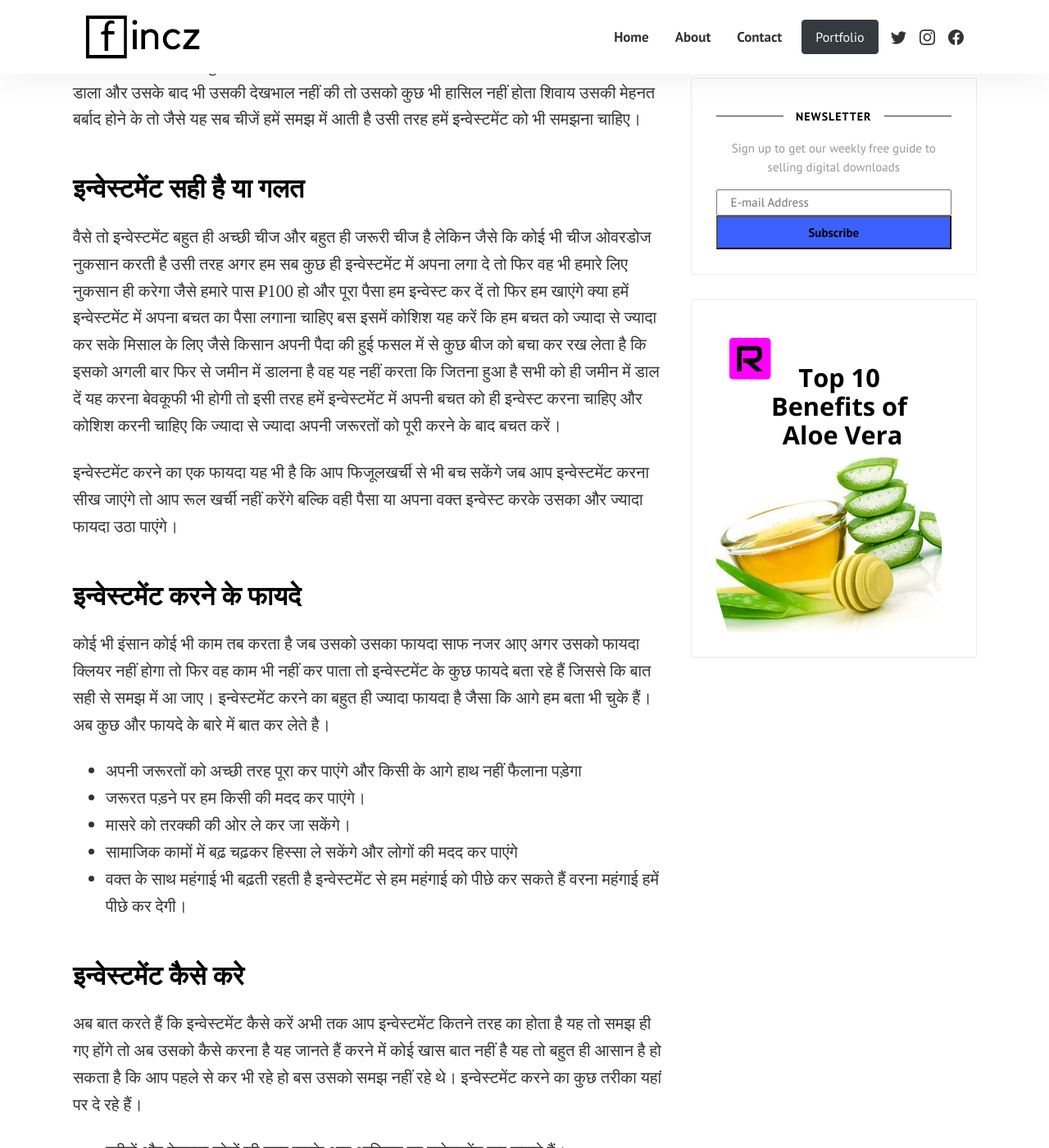
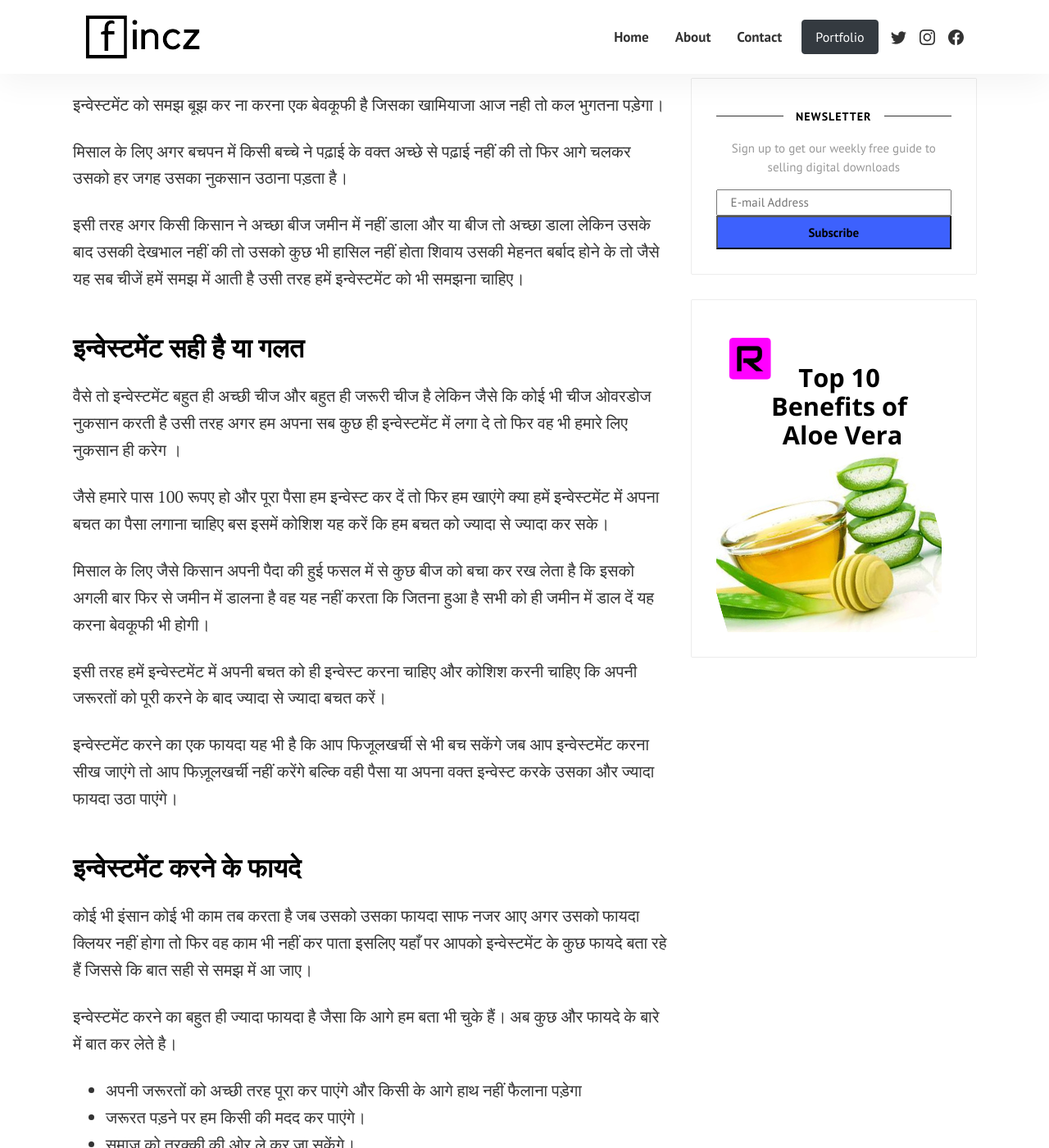
Before and after one commit to itechf-s/fincz, a Jekyll site: the page built from _posts/2021-07-21-investment-kya-hai.md, in a window 1280 px wide and 1400 px high, scrolled down 4208 px. Shown: the whole window at 82% size. Built offline with Jekyll 4.4.1, drawn with Linux system fonts in a browser that asks for light colours; comment, search, counter and statistics services are not loaded; some of the changed text lies outside the part shown.

Commit message:
Update and rename 2021-07-21-share-market-kya-hai.md to 2021-07-21-investment-kya-hai.md
आर्टिकल में गलती ठीक की

```diff
--- a/_posts/2021-07-21-share-market-kya-hai.md
+++ b/_posts/2021-07-21-investment-kya-hai.md
@@ -20,19 +20,26 @@
 
 यह सवाब की उम्मीद करना 1 तरीके से इन्वेस्टमेंट ही है अगर हमें सवाब की उम्मीद ना हो तो कोई भी अपना पैसा या और किसी भी चीज से किसी की मदद नहीं करेगा हम जब सवाब की नियत से मदद करते हैं तो यह एक इन्वेस्टमेंट है।
 
-अखिरत में जब कोई भी सिक्का नहीं चलेगा तब नेकियों का सिक्का चलेगा उस वक्त हमे अपने किये हुए सभी इन्वेस्टमेंट में ये बात याद आएगी की काश हमें दुनिया में और कोई इन्वेस्टमेंट ना किया होता सिवाए अखिरत के जब उस वक्त कुछ भी काम न आएगा। इस लिए हम सभी को चाहिए कि अपने लिए कुछ न कुछ जरूर ऐसा काम कर ले जो मरने के बाद काम आए।
+अखिरत में जब कोई भी सिक्का नहीं चलेगा तब नेकियों का सिक्का चलेगा उस वक्त हमे अपने किये हुए सभी इन्वेस्टमेंट में ये बात याद आएगी की काश हमें दुनिया में और कोई इन्वेस्टमेंट ना किया होता सिवाए अखिरत के जब उस वक्त कुछ भी काम न आएगा।
 
-### खेती किसानी में इन्वेस्टमेंट
+इस लिए हम सभी को चाहिए कि अपने लिए कुछ न कुछ जरूर ऐसा काम कर ले जो मरने के बाद काम आए।
 
-खेती करना भी एक इन्वेस्टमेंट है जिसमें किसान बीज को जमीन में इसलिए डालता है कि आगे चलकर उस बीज से और बहुत सारे फल निकलेंगे अगर किसान को यह उम्मीद ना रहे कि इस बीज से कुछ फल निकलेगा तो वह उस बीज को जमीन में डालकर इन्वेस्टमेंट नहीं करेगा वह करता है तो इसी उम्मीद में कि यह बीज में डाल रहा है इससे बहुत सारे फल फूल मिलेंगे जिसका उसको फायदा मिलेगा
+### खेती में इन्वेस्टमेंट
+
+खेती करना भी एक इन्वेस्टमेंट है जिसमें किसान बीज को जमीन में इसलिए डालता है कि आगे चलकर उस बीज से और बहुत सारे फूल फल निकलेंगे अगर किसान को यह उम्मीद ना रहे कि इस बीज से कुछ फल निकलेगा तो
+
+वह उस बीज को जमीन में डालकर इन्वेस्टमेंट नहीं करेगा, वह करता है तो इसी उम्मीद में कि यह बीज मई मिटटी में डाल कर इससे बहुत सारे फल फूल मिलेंगे जिसका उसको फायदा मिलेगा।
 
 ### तालीम में इन्वेस्टमेंट
 
-तालीम यानी कि पढ़ाई लिखाई हम अपने बच्चों को बचपन से पढ़ने लिखने के लिए बोलते हैं और यह चाहते हैं कि वह पढ़ लिख कर के कामयाब हो मां बाप किसी भी तरह की तकलीफ उठा कर भी अपने बच्चों को इस उम्मीद में पढ़ाते हैं कि वह पढ़ लिख कर कामयाब हो जाएंगे जिससे उनको फायदा होगा तो यह भी एक तरीके का इन्वेस्टमेंट है।
+तालीम यानी कि पढ़ाई लिखाई इसमें हम अपने बच्चों को बचपन से पढ़ने लिखने के लिए बोलते हैं और यह चाहते हैं कि वह पढ़ लिख कर के कामयाब हो।
+मां बाप किसी भी तरह की तकलीफ उठा कर भी अपने बच्चों को इस उम्मीद में पढ़ाते हैं कि वह पढ़ लिख कर कामयाब हो जाएंगे जिससे उनको फायदा होगा तो यह भी एक तरीके का इन्वेस्टमेंट है।
 
 ### वक्त का इंवेस्टमेंट
 
-जब कोई कहीं पर नौकरी करता है तो वह दरअसल अपने वक्त को वहां पर लगा रहा है और उसके बदले में कुछ फायदा यानी कि पैसा लेता है तो यह एक तरीके का इन्वेस्टमेंट है जिसमें इंसान अपने वक्त को लगाता है और उसके बदले में उसका कुछ फायदा उठाता है यानी कि उसकी कीमत लेता है जिसका वक्त जितना ज्यादा कीमती होगा उसको उतना ज्यादा उसका पैसा या फायदा भी मिलता है।
+जब कोई कहीं पर नौकरी करता है तो वह दरअसल अपने वक्त को वहां पर लगा रहा है और उसके बदले में कुछ फायदा यानी कि पैसा लेता है तो यह एक तरीके का इन्वेस्टमेंट है।
+
+जिसमें इंसान अपने वक्त को लगाता है और उसके बदले में उसका कुछ फायदा उठाता है यानी कि उसकी कीमत लेता है जिसका वक्त जितना ज्यादा कीमती होगा उसको उतना ज्यादा उसका पैसा या फायदा भी मिलता है।
 
 इतनी मिसाल के बाद अब उम्मीद है की इन्वेस्टमेंट किसे कहते है आप समझ गए होंगे। अब आगे बात करते है की इन्वेस्टमेंट कितने तरह का होता है
 
@@ -74,28 +81,40 @@
 
 इन्वेस्टमेंट को समझ बूझ कर ना करना एक बेवकूफी है जिसका खामियाजा आज नही तो कल भुगतना पड़ेगा।
 
-मिसाल के लिए अगर बचपन में किसी बच्चे ने पढ़ाई के वक्त अच्छे से पढ़ाई नहीं की तो फिर आगे चलकर उसको हर जगह उसका नुकसान उठाना पड़ता है इसी तरह अगर किसी के सामने अच्छा बीज जमीन में नहीं डाला और उसके बाद भी उसकी देखभाल नहीं की तो उसको कुछ भी हासिल नहीं होता शिवाय उसकी मेहनत बर्बाद होने के तो जैसे यह सब चीजें हमें समझ में आती है उसी तरह हमें इन्वेस्टमेंट को भी समझना चाहिए।
+मिसाल के लिए अगर बचपन में किसी बच्चे ने पढ़ाई के वक्त अच्छे से पढ़ाई नहीं की तो फिर आगे चलकर उसको हर जगह उसका नुकसान उठाना पड़ता है।
+
+इसी तरह अगर किसी किसान ने अच्छा बीज जमीन में नहीं डाला और या बीज तो अच्छा डाला लेकिन उसके बाद उसकी देखभाल नहीं की तो उसको कुछ भी हासिल नहीं होता शिवाय उसकी मेहनत बर्बाद होने के तो जैसे यह सब चीजें हमें समझ में आती है उसी तरह हमें इन्वेस्टमेंट को भी समझना चाहिए।
 
 ## इन्वेस्टमेंट सही है या गलत
 
-वैसे तो इन्वेस्टमेंट बहुत ही अच्छी चीज और बहुत ही जरूरी चीज है लेकिन जैसे कि कोई भी चीज ओवरडोज नुकसान करती है उसी तरह अगर हम सब कुछ ही इन्वेस्टमेंट में अपना लगा दे तो फिर वह भी हमारे लिए नुकसान ही करेगा जैसे हमारे पास ₹100 हो और पूरा पैसा हम इन्वेस्ट कर दें तो फिर हम खाएंगे क्या हमें इन्वेस्टमेंट में अपना बचत का पैसा लगाना चाहिए बस इसमें कोशिश यह करें कि हम बचत को ज्यादा से ज्यादा कर सके मिसाल के लिए जैसे किसान अपनी पैदा की हुई फसल में से कुछ बीज को बचा कर रख लेता है कि इसको अगली बार फिर से जमीन में डालना है वह यह नहीं करता कि जितना हुआ है सभी को ही जमीन में डाल दें यह करना बेवकूफी भी होगी तो इसी तरह हमें इन्वेस्टमेंट में अपनी बचत को ही इन्वेस्ट करना चाहिए और कोशिश करनी चाहिए कि ज्यादा से ज्यादा अपनी जरूरतों को पूरी करने के बाद बचत करें।
+वैसे तो इन्वेस्टमेंट बहुत ही अच्छी चीज और बहुत ही जरूरी चीज है लेकिन जैसे कि कोई भी चीज ओवरडोज नुकसान करती है उसी तरह अगर हम अपना सब कुछ ही इन्वेस्टमेंट में लगा दे तो फिर वह भी हमारे लिए नुकसान ही करेग ।
 
-इन्वेस्टमेंट करने का एक फायदा यह भी है कि आप फिजूलखर्ची से भी बच सकेंगे जब आप इन्वेस्टमेंट करना सीख जाएंगे तो आप रूल खर्ची नहीं करेंगे बल्कि वही पैसा या अपना वक्त इन्वेस्ट करके उसका और ज्यादा फायदा उठा पाएंगे।
+जैसे हमारे पास 100 रूपए हो और पूरा पैसा हम इन्वेस्ट कर दें तो फिर हम खाएंगे क्या हमें इन्वेस्टमेंट में अपना बचत का पैसा लगाना चाहिए बस इसमें कोशिश यह करें कि हम बचत को ज्यादा से ज्यादा कर सके।
+
+मिसाल के लिए जैसे किसान अपनी पैदा की हुई फसल में से कुछ बीज को बचा कर रख लेता है कि इसको अगली बार फिर से जमीन में डालना है वह यह नहीं करता कि जितना हुआ है सभी को ही जमीन में डाल दें यह करना बेवकूफी भी होगी।
+
+इसी तरह हमें इन्वेस्टमेंट में अपनी बचत को ही इन्वेस्ट करना चाहिए और कोशिश करनी चाहिए कि अपनी जरूरतों को पूरी करने के बाद ज्यादा से ज्यादा बचत करें।
+
+इन्वेस्टमेंट करने का एक फायदा यह भी है कि आप फिजूलखर्ची से भी बच सकेंगे जब आप इन्वेस्टमेंट करना सीख जाएंगे तो आप फिज़ूलखर्ची नहीं करेंगे बल्कि वही पैसा या अपना वक्त इन्वेस्ट करके उसका और ज्यादा फायदा उठा पाएंगे।
 
 ## इन्वेस्टमेंट करने के फायदे
 
-कोई भी इंसान कोई भी काम तब करता है जब उसको उसका फायदा साफ नजर आए अगर उसको फायदा क्लियर नहीं होगा तो फिर वह काम भी नहीं कर पाता तो इन्वेस्टमेंट के कुछ फायदे बता रहे हैं जिससे कि बात सही से समझ में आ जाए।
+कोई भी इंसान कोई भी काम तब करता है जब उसको उसका फायदा साफ नजर आए अगर उसको फायदा क्लियर नहीं होगा तो फिर वह काम भी नहीं कर पाता इसलिए यहाँ पर आपको इन्वेस्टमेंट के कुछ फायदे बता रहे हैं जिससे कि बात सही से समझ में आ जाए।
+
 इन्वेस्टमेंट करने का बहुत ही ज्यादा फायदा है जैसा कि आगे हम बता भी चुके हैं। अब कुछ और फायदे के बारे में बात कर लेते है।
 
 - अपनी जरूरतों को अच्छी तरह पूरा कर पाएंगे और किसी के आगे हाथ नहीं फैलाना पड़ेगा
 - जरूरत पड़ने पर हम किसी की मदद कर पाएंगे।
-- मासरे को तरक्की की ओर ले कर जा सकेंगे।
+- समाज को तरक्की की ओर ले कर जा सकेंगे।
 - सामाजिक कामों में बढ़ चढ़कर हिस्सा ले सकेंगे और लोगों की मदद कर पाएंगे
 - वक्त के साथ महंगाई भी बढ़ती रहती है इन्वेस्टमेंट से हम महंगाई को पीछे कर सकते हैं वरना महंगाई हमें पीछे कर देगी।
 
 ## इन्वेस्टमेंट कैसे करे
 
-अब बात करते हैं कि इन्वेस्टमेंट कैसे करें अभी तक आप इन्वेस्टमेंट कितने तरह का होता है यह तो समझ ही गए होंगे तो अब उसको कैसे करना है यह जानते हैं करने में कोई खास बात नहीं है यह तो बहुत ही आसान है हो सकता है कि आप पहले से कर भी रहे हो बस उसको समझ नहीं रहे थे।
+अब बात करते हैं कि इन्वेस्टमेंट कैसे करें अभी तक आप इन्वेस्टमेंट कितने तरह का होता है यह तो समझ ही गए होंगे तो अब उसको कैसे करना है यह जानते हैं।
+
+इन्वेस्टमेंट करने में कोई खास बात नहीं है यह तो बहुत ही आसान है हो सकता है कि आप पहले से कर भी रहे हो बस उसको समझ नहीं रहे थे।
+
 इन्वेस्टमेंट करने का कुछ तरीका यहां पर दे रहे हैं।
 
 - गरीबों और बेसहारा लोगों की मदद करके आप आखिरत का इन्वेस्टमेंट कर सकते हैं।
```
Also changed, not shown: other parts of _posts/2021-07-21-investment-kya-hai.md (+8 -4 lines).
